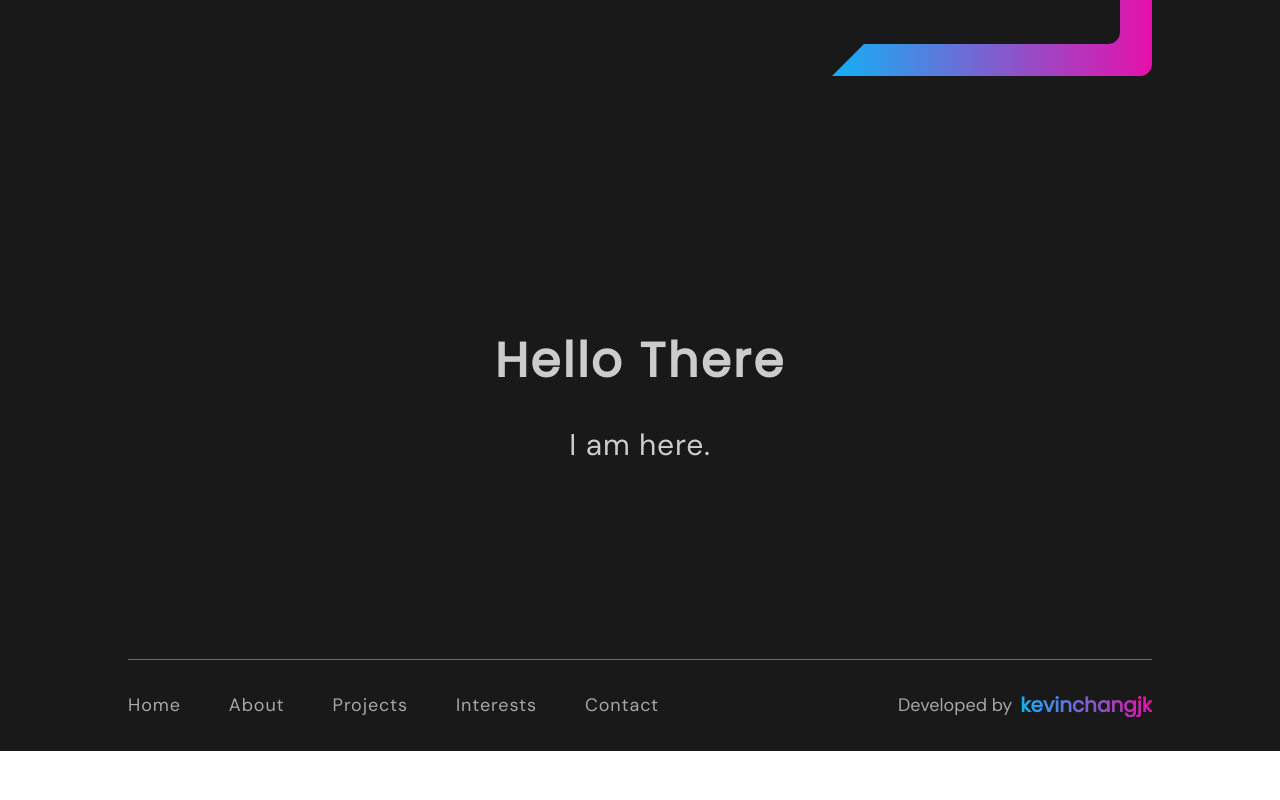
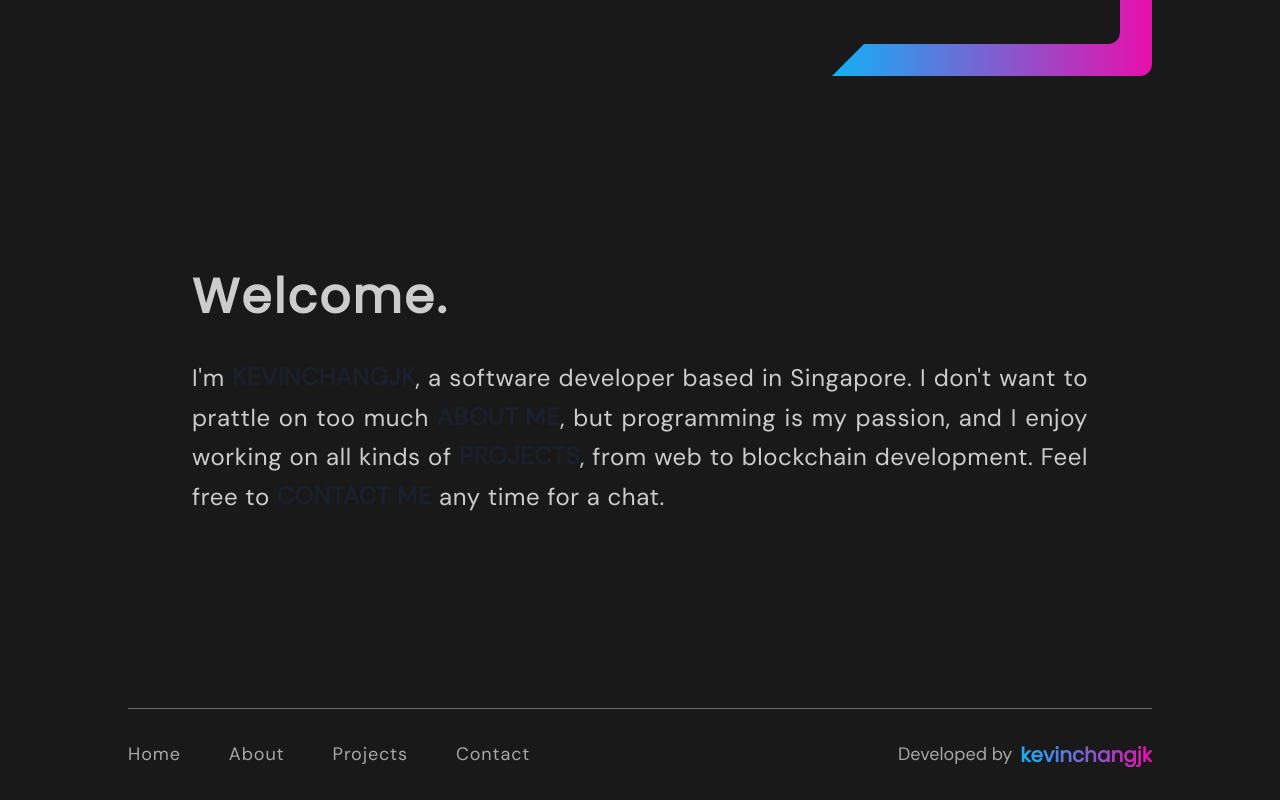
Before and after one commit to kevinchangjk/portfolio, a Next.js app: page / in a window 1280 px wide. Shown: the part 785-1585 px from the top of the page. Before the commit the page ends 1536 px from the top, so only its background shows below. Built offline with nearby package versions, Linux system fonts and the light colour scheme.

Commit message:
home: finish introduction

```diff
--- a/components/Footer.tsx
+++ b/components/Footer.tsx
@@ -5,7 +5,7 @@ import Logo from "./Logo";
 export default function Footer() {
   return (
     <VStack width="full" marginTop="12rem" spacing="2rem">
-      <Divider  bg="gray.2" />
+      <Divider bg="gray.2" />
       <HStack width="full" justifyContent="space-between">
         <HStack spacing="3rem" alignSelf="center" justifyContent="start">
           <Link as={NextLink} variant="footer" href="/">
@@ -16,9 +16,6 @@ export default function Footer() {
           </Link>
           <Link as={NextLink} variant="footer" href="/projects">
             Projects
-          </Link>
-          <Link as={NextLink} variant="footer" href="/interests">
-            Interests
           </Link>
           <Link as={NextLink} variant="footer" href="/contact-me">
             Contact
--- a/components/Introduction.tsx
+++ b/components/Introduction.tsx
@@ -1,16 +1,45 @@
-import { Box, Heading, Text, VStack } from "@chakra-ui/react";
+import { Button, Heading, Link, Text, VStack } from "@chakra-ui/react";
+import NextLink from "next/link";
+import profile from "@/data/profile.json";
+
+function buildLink(text: string, route: string, external: boolean) {
+  return (
+    <Button padding="0rem" marginTop="-0.3rem" bgColor="transparent">
+      <Link as={NextLink} href={route} isExternal={external}>
+        <Text variant="powerful" fontSize="2xl">
+          {text}
+        </Text>
+      </Link>
+    </Button>
+  );
+}
 
 export default function Introduction() {
   return (
     <VStack
       position="relative"
-      width="5xl"
+      width="4xl"
       spacing="2rem"
       justifyContent="center"
+      alignItems="start"
     >
-      <Heading variant="primary">Hello There</Heading>
-      <Text variant="descriptor" fontSize="3xl">
-        I am here.
+      <Heading width="full" variant="primary" textAlign="justify">
+        Welcome.
+      </Heading>
+      <Text
+        width="full"
+        variant="descriptor"
+        fontSize="2xl"
+        textAlign="justify"
+        lineHeight="tall"
+      >
+        I'm {buildLink("kevinchangjk", profile.socialMedia.github, true)}, a
+        software developer based in Singapore. I don't want to prattle on too
+        much {buildLink("about me", "/about", false)}, but programming is my
+        passion, and I enjoy working on all kinds of{" "}
+        {buildLink("projects", "/projects", false)}, from web to blockchain
+        development. Feel free to{" "}
+        {buildLink("contact me", "/contact-me", false)} any time for a chat.
       </Text>
     </VStack>
   );
--- a/pages/index.tsx
+++ b/pages/index.tsx
@@ -5,7 +5,7 @@ import { VStack } from "@chakra-ui/react";
 export default function Home() {
   return (
     <main>
-      <VStack marginTop="4rem" spacing="16rem">
+      <VStack marginTop="4rem" spacing="12rem">
         <Profile />
         <Introduction />
       </VStack>
```
